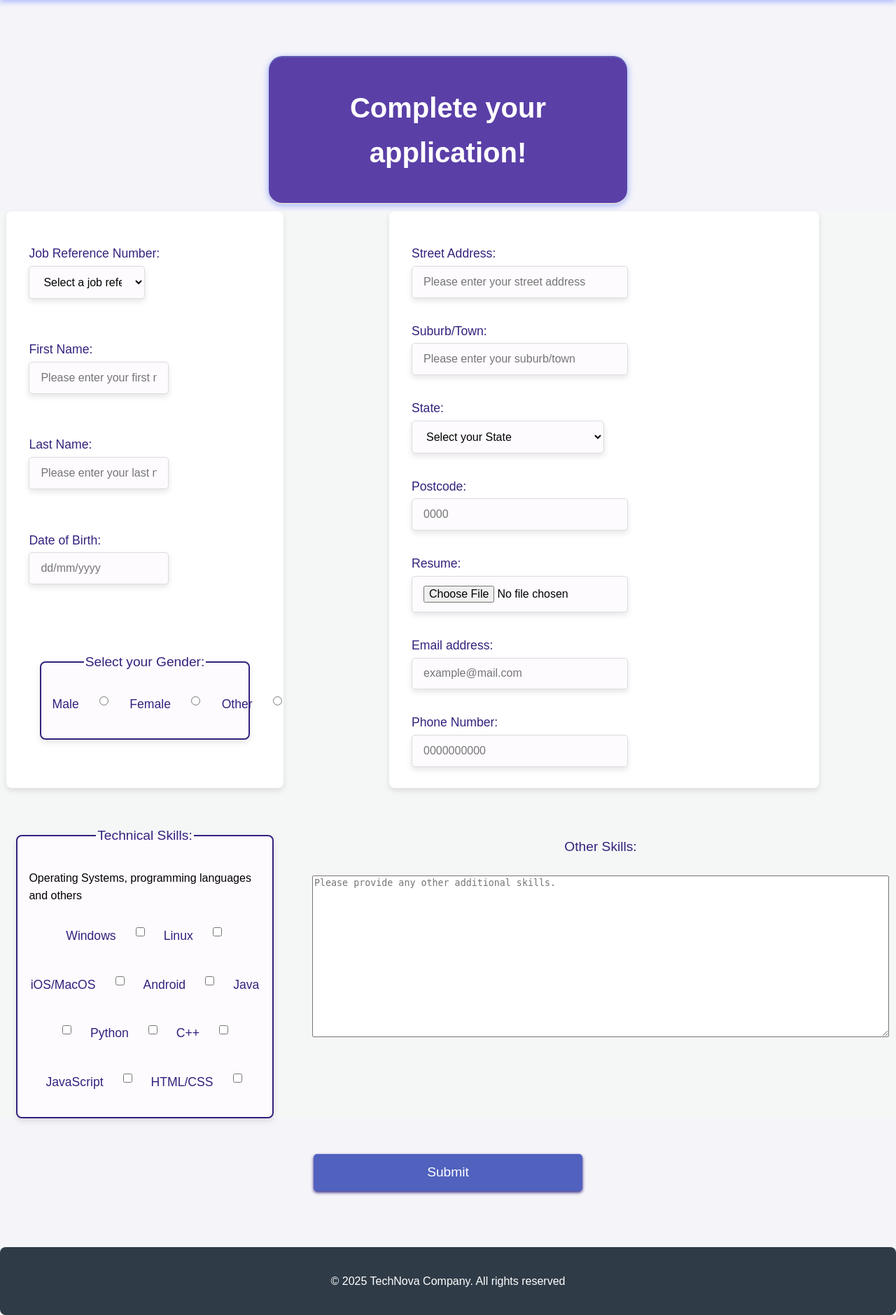
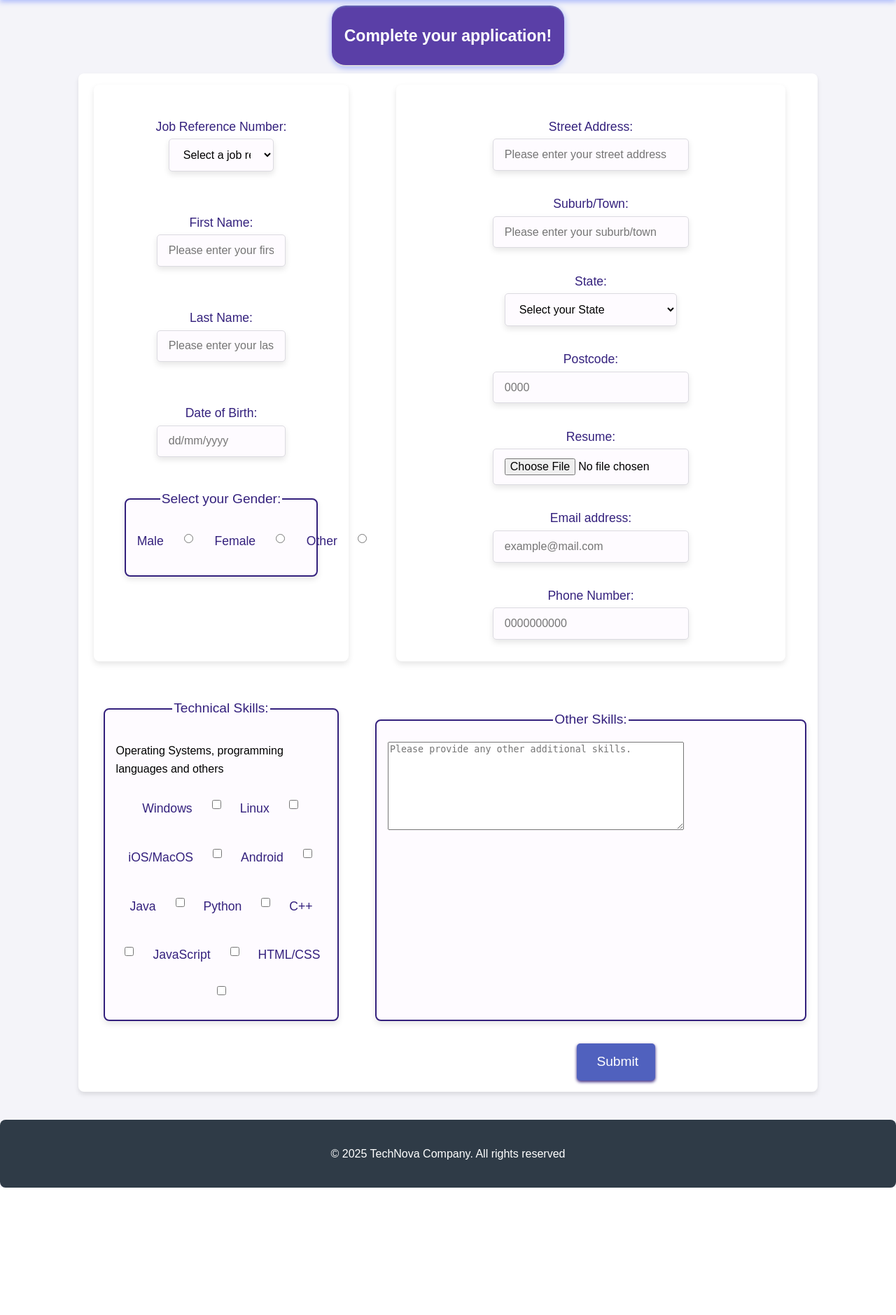
Before and after one commit to Muyheak/Group-Assignment, a PHP site: page /project1/apply.html in a window 1280 px wide. Shown: the part 135-2014 px from the top of the page at 70% size. After the commit the page ends 1832 px from the top, so only its background shows below. Run offline with PHP 8.4, Linux system fonts and the light colour scheme.

Commit message:
Apply page fixed and minor changes in css

```diff
--- a/project1/apply.html
+++ b/project1/apply.html
@@ -3,18 +3,20 @@
 <head>
     <meta charset="UTF-8">
     <meta name="viewport" content="width=device-width, initial-scale=1.0">
-    <link rel="stylesheet" href="../styles/style.css" />
+    <link rel="stylesheet" href="../styles/style.css">
     <title>Job Application</title>
 </head>
+<body>
     <header class="header-apply">
         <h1>Welcome to Our Job Application Page</h1>
-</header><br>
-<body>
+    </header>
     <h1 class="header-complete">Complete your application!</h1>
-<div class="grid-layout">
+
+    <!-- Wrap entire form content in a single <form> -->
+    <form class="grid-layout" action="/submit" method="POST">
         <div class="container">
-            <label for="JBREF">Job Reference Number: </label>
-                <select name="job_ref-number" id="job_ref_number" required>
+            <label for="job_ref_number">Job Reference Number: </label>
+            <select name="job_ref_number" id="job_ref_number" required>
                 <option value="" disabled selected>Select a job reference number</option>
                 <option value="ITS01">ITS01</option>
                 <option value="DTS02">DTS02</option>
@@ -28,8 +30,8 @@
             <input type="text" id="lastname" name="lastname" maxlength="20" placeholder="Please enter your last name" required><br><br>
 
             <label for="dob">Date of Birth: </label>
-            <input type="text" id="dob" name="date" pattern="\d{2}/\d{2}/\d{4}" placeholder="dd/mm/yyyy" required><br><br>
-          <br><br>
+            <input type="text" id="dob" name="dob" pattern="\d{2}/\d{2}/\d{4}" placeholder="dd/mm/yyyy" required><br><br>
+
             <fieldset>
                 <legend>Select your Gender: </legend>
                 <div class="radio-row">
@@ -41,12 +43,11 @@
 
                     <label for="Other">Other</label>
                     <input type="radio" id="Other" name="gender" value="Other">
-                    <br>
                 </div>
             </fieldset>
-        </div class="container">
+        </div>
+
         <div class="container2">
-            <div>
             <label for="Street">Street Address: </label>
             <input type="text" id="Street" name="Street" maxlength="50" placeholder="Please enter your street address" required><br>
 
@@ -69,7 +70,6 @@
             <label for="postcode">Postcode: </label>
             <input type="text" id="postcode" name="postcode" pattern="\d{4}" maxlength="4" placeholder="0000" required><br>
 
-            </div>
             <label for="resume">Resume:</label>
             <input type="file" id="resume" name="resume" accept=".pdf,.doc,.docx" required><br>
 
@@ -77,55 +77,57 @@
             <input type="email" id="email" name="email" placeholder="example@mail.com" required><br>
 
             <label for="phone">Phone Number: </label>
-            <input type="tel" id="phone" name="phone" pattern="(\d\s?){8,12}$" placeholder="0000000000" required><br>
-        </div class="container2">
+            <input type="tel" id="phone" name="phone" pattern="(\d\s?){8,12}$" minlength="8" maxlength="12" placeholder="0000000000" required><br>
+        </div>
 
+        <!-- Technical Skills Checkbox -->
         <fieldset class="checkbox-group">
             <legend>Technical Skills: </legend>
-                <p> Operating Systems, programming languages and others</p>
+            <p>Operating Systems, programming languages and others</p>
             <div class="checkbox-row">
                 <label for="skill1">Windows</label>
-                <input type="checkbox" id="skill1" name="skill1" value="Windows" required>
+                <input type="checkbox" id="skill1" name="skills" value="Windows">
 
                 <label for="skill2">Linux</label>
-                <input type="checkbox" id="skill2" name="skill2" value="Linux" required>
+                <input type="checkbox" id="skill2" name="skills" value="Linux">
 
                 <label for="skill3">iOS/MacOS</label>
-                <input type="checkbox" id="skill3" name="skill3" value="MacOS" required>
+                <input type="checkbox" id="skill3" name="skills" value="MacOS">
 
                 <label for="skill4">Android</label>
-                <input type="checkbox" id="skill4" name="skill4" value="Android" required>
+                <input type="checkbox" id="skill4" name="skills" value="Android">
 
                 <label for="pr1">Java</label>
-                <input type="checkbox" id="pr1" name="pr1" value="Java" required>
+                <input type="checkbox" id="pr1" name="skills" value="Java">
 
                 <label for="pr2">Python</label>
-                <input type="checkbox" id="pr2" name="pr2" value="Python" required>
+                <input type="checkbox" id="pr2" name="skills" value="Python">
 
                 <label for="pr3">C++</label>
-                <input type="checkbox" id="pr3" name="pr3" value="C++" required>
+                <input type="checkbox" id="pr3" name="skills" value="C++">
 
                 <label for="pr4">JavaScript</label>
-                <input type="checkbox" id="pr4" name="pr4" value="JavaScript" required>
+                <input type="checkbox" id="pr4" name="skills" value="JavaScript">
 
                 <label for="pr5">HTML/CSS</label>
-                <input type="checkbox" id="pr5" name="pr5" value="HTML/CSS" required>
+                <input type="checkbox" id="pr5" name="skills" value="HTML/CSS">
             </div>
         </fieldset>
 
-            <div class="other-skills">
-                <legend for="otherskills">Other Skills: </legend><br>
-                <textarea type="text" id="otherskills" name="otherskills" rows="15" cols="100"
-                maxlength="300" placeholder="Please provide any other additional skills."></textarea><br><br>
+        <!-- Other Skills Textarea -->
+        <fieldset class="other-skills">
+            <legend>Other Skills: </legend>
+            <textarea id="otherskills" name="otherskills" rows="8" cols="50" maxlength="300" placeholder="Please provide any other additional skills."></textarea>
+        </fieldset>
+
+        <!-- Submit Button (Centered) -->
+        <div class="submit-container">
+            <input type="submit" value="Submit">
         </div>
     </form>
-    </div>
-</body>
-</div>
-<br><br>
-<input type="submit" value="Submit" margin:>
+
     <footer class="footer-apply">
         <p>&copy; 2025 TechNova Company. All rights reserved</p>
     </footer>
-
+</body>
 </html>
--- a/project1/index.html
+++ b/project1/index.html
@@ -35,7 +35,6 @@
   <main class="section">
     <section class="index-hero-banner">
       <div class="index-hero-banner-image">
-        <img src="images/group_photo.jpg" alt="Team working together">
         <svg class="wave-svg" viewBox="0 0 1440 100" preserveAspectRatio="none">
           <path d="M0,0 C480,120 960,-20 1440,100 L1440,0 L0,0 Z" fill="#5A3FA7"></path>
         </svg>
--- a/styles/style.css
+++ b/styles/style.css
@@ -1,13 +1,12 @@
 /* General Container */
-  .grid-layout {
-    display: grid;
-    grid-template-columns: 1fr 1fr;
-    gap: 2em;
-    font-family: Arial, sans-serif;
-    background-color: #f4f7f6;
-    margin: 0;
-    padding: 0;
-  }
+form.grid-layout {
+  display: grid;
+  grid-template-columns: 1fr 1fr;
+  gap: 2em;
+  padding: 1em;
+  max-width: 1200px;
+  margin: 0 auto;
+}
   .container {
     grid-column: 1;
     width: 80%;
@@ -18,7 +17,7 @@
     border-radius: 8px;
     box-shadow: rgba(0, 0, 0, 0.1) 0px 4px 8px;
     height: 90%;
-    text-align: left;
+    text-align: center;
   }
 
   .container2 {
@@ -31,7 +30,7 @@
     border-radius: 8px;
     box-shadow: rgba(0, 0, 0, 0.1) 0px 4px 8px;
     height: 90%;
-    text-align: left;
+    text-align: center;
   }
 
   .header-apply {
@@ -48,10 +47,11 @@
     color: white;
   }
   .header-complete {
+    margin-top: -20px;
     border-radius: 20px;
     background-color: #5A3FA7;
-    margin-right: 30%;
-    margin-left: 30%;
+    margin-right: 37%;
+    margin-left: 37%;
     padding: 1em 0;
     border-bottom: 2px solid #dcdbe1;
     box-shadow: 0px 1px 8px 1px #9faef9,
@@ -59,6 +59,7 @@
                 0px -2px 0px 0px #34217d;
     text-align: center;
     color: white;
+    font-size: 23px;
   }
 
   /* Labels */
@@ -140,18 +141,19 @@
   }
 
   .other-skills {
+    justify-content: center;
     grid-column: 2;
     margin-top: 1em;
-    margin-right: 10px;
+    margin: center;
+    width: 580px;
   }
 
   input[type="text"]#otherskills {
-    width: 700px;
+    width: 300px;
     height: 150px;
-    text-align: center;
+    margin: center;
   }
 
-  /* State Select */
   select {
     background: #fefbff;
     padding: 0.8em 1em;
@@ -160,20 +162,20 @@
     box-shadow: rgba(0, 0, 0, 0.1) 0px 4px 8px;
   }
 
-  /* Submit Button */
   input[type="submit"] {
+    display: flex;
     width: 30%;
-    margin-left: 35%;
-    margin-bottom: 40px;
     background-color: #5061be;
     color: #fff;
     padding: 0.8em 1.5em;
     border: none;
     border-radius: 5px;
+    margin-left: 185%;
     font-size: 1.2em;
     cursor: pointer;
     box-shadow: 0px 2px 4px 0px #34217d;
     transition: all 0.3s;
+    align-items: left;
   }
 
   input[type="submit"]:hover {
@@ -372,7 +374,7 @@ footer {
 .index-hero-banner-image {
   position: relative;
   width: 100%;
-  height: 400px;
+  height: 5px;
   overflow: hidden;
   display: flex;
   justify-content: center;
```
Lines whose indentation alone changed are shown as unchanged.
